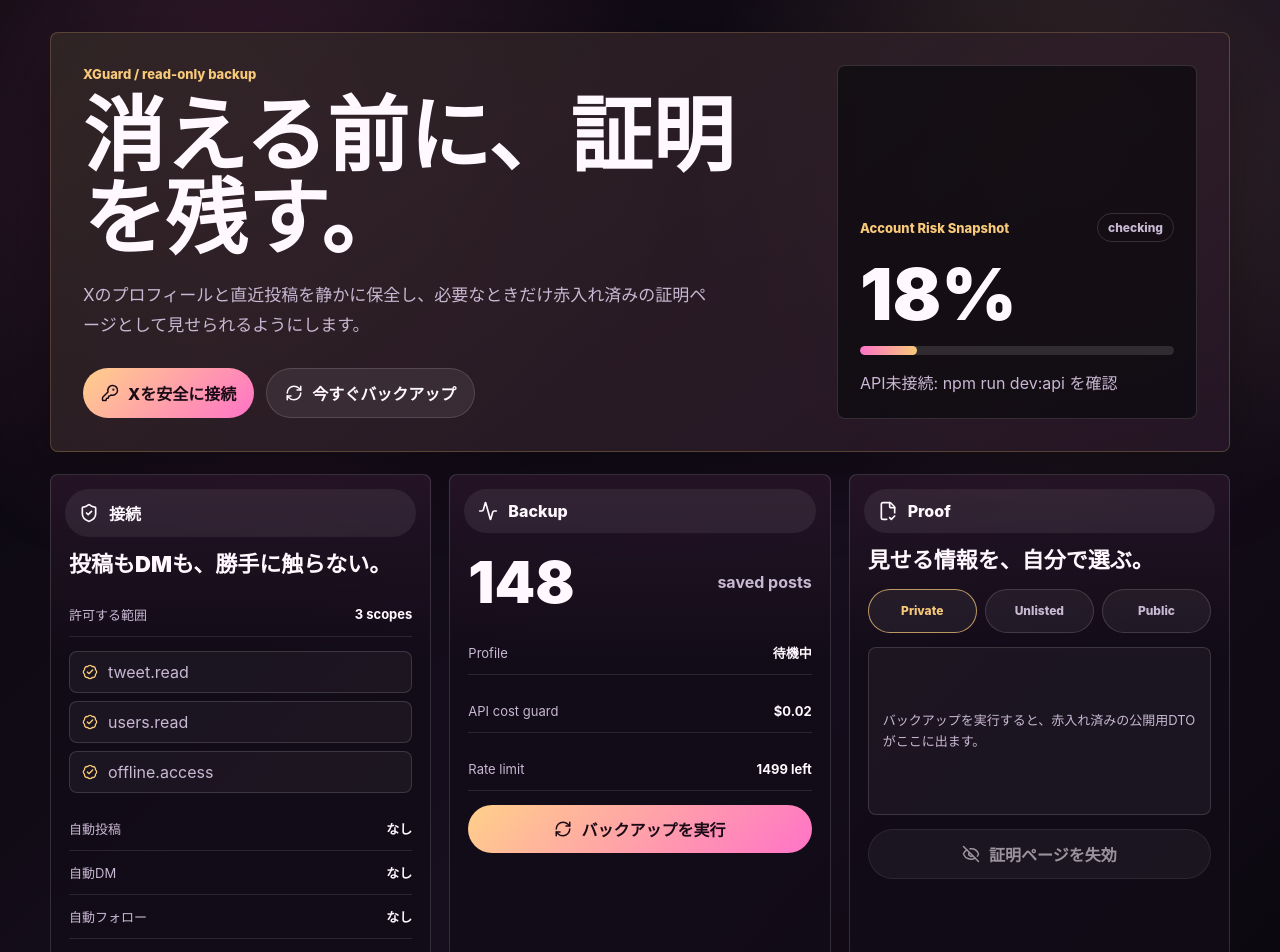
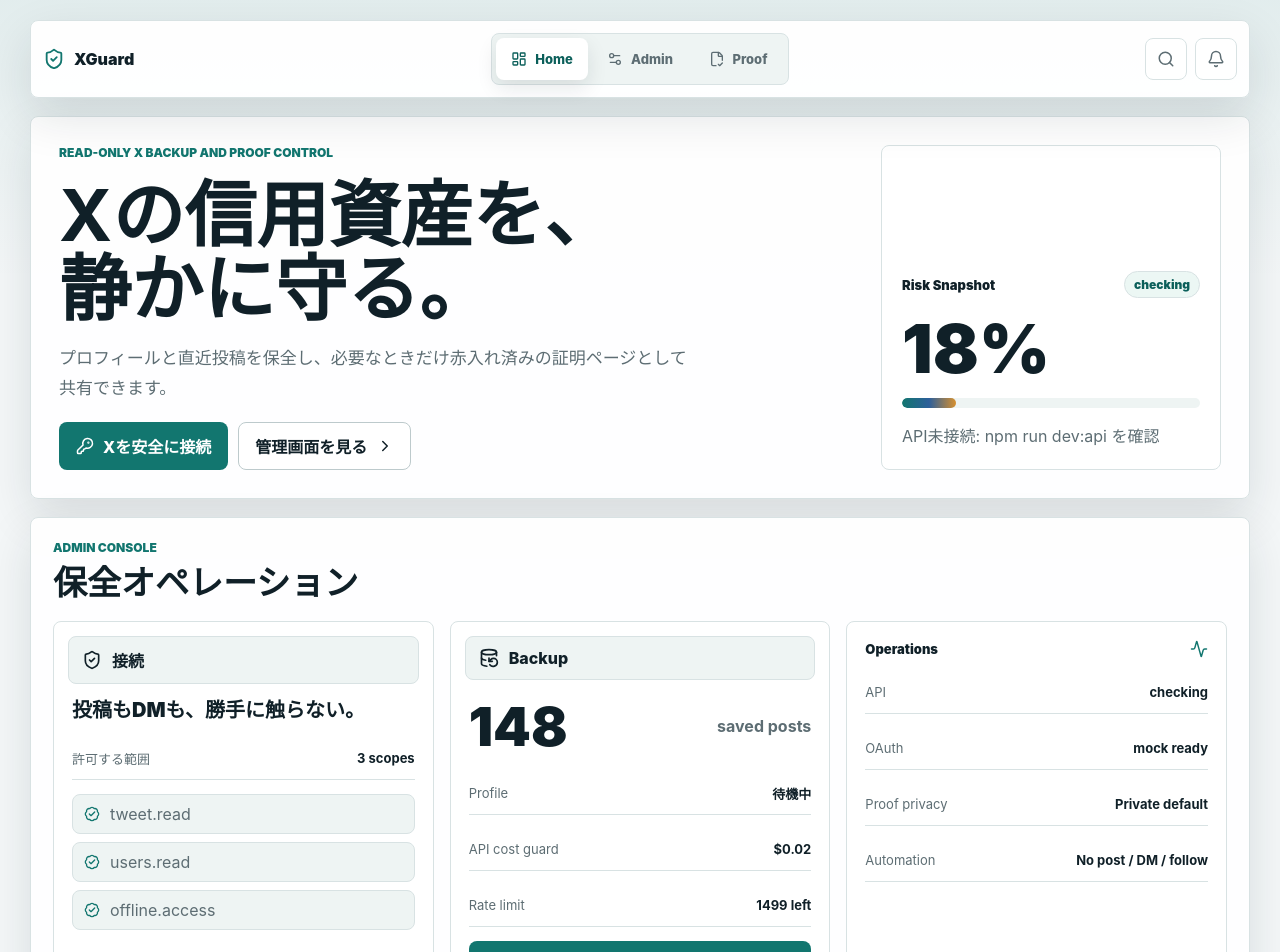
Before and after one commit to UryuAtsuya/Xguard, a React (Vite) app in the folder frontend/: page / in a window 1280 px wide. Shown: the top 952 px of the page. Built offline with nearby package versions, Linux system fonts and the light colour scheme; no server answers.

Commit message:
Refresh frontend wireframe UI

```diff
--- a/frontend/src/App.tsx
+++ b/frontend/src/App.tsx
@@ -1,13 +1,19 @@
 import {
   Activity,
   BadgeCheck,
+  Bell,
+  ChevronRight,
+  Clock3,
+  DatabaseBackup,
   EyeOff,
   FileCheck2,
   KeyRound,
+  LayoutDashboard,
   LockKeyhole,
   RefreshCw,
+  Search,
+  Settings2,
   ShieldCheck,
-  Sparkles,
 } from "lucide-react";
 import { useEffect, useMemo, useState } from "react";
 import type { ReactNode } from "react";
@@ -15,9 +21,11 @@
 import { completeOAuthCallback, fetchHealth, runBackup, startOAuth, type HealthResponse, type OAuthStartResponse } from "./api";
 
 type Step = "snapshot" | "connect" | "backup" | "proof";
+type View = "home" | "admin" | "proof";
 
 export function App() {
   const [activeStep, setActiveStep] = useState<Step>("snapshot");
+  const [activeView, setActiveView] = useState<View>("home");
   const [health, setHealth] = useState<HealthResponse | null>(null);
   const [oauth, setOauth] = useState<OAuthStartResponse | null>(null);
   const [sessionToken, setSessionToken] = useState<string | null>(null);
@@ -57,6 +65,7 @@
       const response = await startOAuth();
       setOauth(response);
       setActiveStep("connect");
+      setActiveView("admin");
       if (response.mode === "mock") {
         const callback = await completeOAuthCallback("mock-authorization-code", response.state);
         setSessionToken(callback.sessionToken);
@@ -86,6 +95,7 @@
       setBackupRun(response.backupRun);
       setProof(response.proofPayload);
       setActiveStep("proof");
+      setActiveView("proof");
       setNotice("証明ページDTOを作成済み");
     } catch {
       setNotice("バックアップに失敗");
@@ -96,28 +106,57 @@
 
   return (
     <main className="app-shell">
-      <section className="hero-band" aria-labelledby="hero-title">
+      <header className="top-bar">
+        <div className="brand-mark">
+          <ShieldCheck aria-hidden="true" size={22} />
+          <span>XGuard</span>
+        </div>
+        <nav className="view-tabs" aria-label="Primary">
+          <ViewButton view="home" activeView={activeView} onSelect={setActiveView} icon={<LayoutDashboard size={16} />}>
+            Home
+          </ViewButton>
+          <ViewButton view="admin" activeView={activeView} onSelect={setActiveView} icon={<Settings2 size={16} />}>
+            Admin
+          </ViewButton>
+          <ViewButton view="proof" activeView={activeView} onSelect={setActiveView} icon={<FileCheck2 size={16} />}>
+            Proof
+          </ViewButton>
+        </nav>
+        <div className="top-actions">
+          <button className="icon-button" type="button" aria-label="検索">
+            <Search aria-hidden="true" size={18} />
+          </button>
+          <button className="icon-button" type="button" aria-label="通知">
+            <Bell aria-hidden="true" size={18} />
+          </button>
+        </div>
+      </header>
+
+      <section className="workspace-grid" aria-label="XGuard wireframe workspace">
+        <section className="home-panel" aria-labelledby="hero-title" data-active={activeView === "home"}>
           <div className="hero-copy">
-          <p className="eyebrow">XGuard / read-only backup</p>
-          <h1 id="hero-title">消える前に、証明を残す。</h1>
+            <p className="eyebrow">Read-only X backup and proof control</p>
+            <h1 id="hero-title">
+              Xの信用資産を、<span className="no-break">静かに守る。</span>
+            </h1>
             <p className="hero-text">
-            Xのプロフィールと直近投稿を静かに保全し、必要なときだけ赤入れ済みの証明ページとして見せられるようにします。
+              プロフィールと直近投稿を保全し、必要なときだけ赤入れ済みの証明ページとして共有できます。
             </p>
             <div className="hero-actions">
               <button className="primary-action" type="button" onClick={handleConnect} disabled={isBusy}>
                 <KeyRound aria-hidden="true" size={18} />
                 Xを安全に接続
               </button>
-            <button className="secondary-action" type="button" onClick={handleBackup} disabled={isBusy}>
-              <RefreshCw aria-hidden="true" size={18} />
-              今すぐバックアップ
+              <button className="secondary-action" type="button" onClick={() => setActiveView("admin")}>
+                管理画面を見る
+                <ChevronRight aria-hidden="true" size={18} />
               </button>
             </div>
           </div>
 
-        <div className="status-panel" aria-live="polite">
-          <div className="status-header">
-            <span>Account Risk Snapshot</span>
+          <div className="readiness-card" aria-live="polite">
+            <div className="panel-header">
+              <span>Risk Snapshot</span>
               <span className="status-chip">{health?.xOAuthMode ?? "checking"}</span>
             </div>
             <div className="readiness-value">{readiness}%</div>
@@ -128,7 +167,13 @@
           </div>
         </section>
 
-      <section className="workflow-grid" aria-label="XGuard workflow">
+        <section className="admin-panel" aria-label="管理画面" data-active={activeView === "admin"}>
+          <div className="section-heading">
+            <p className="eyebrow">Admin Console</p>
+            <h2>保全オペレーション</h2>
+          </div>
+
+          <div className="admin-grid">
             <ScreenCard
               title="接続"
               step="connect"
@@ -146,7 +191,7 @@
               title="Backup"
               step="backup"
               activeStep={activeStep}
-          icon={<Activity aria-hidden="true" size={20} />}
+              icon={<DatabaseBackup aria-hidden="true" size={20} />}
               onSelect={setActiveStep}
             >
               <div className="metric-line">
@@ -162,6 +207,25 @@
               </button>
             </ScreenCard>
 
+            <aside className="ops-panel" aria-label="運用レビュー">
+              <div className="panel-header">
+                <span>Operations</span>
+                <Activity aria-hidden="true" size={18} />
+              </div>
+              <InfoRow label="API" value={health?.ok ? "online" : "checking"} />
+              <InfoRow label="OAuth" value={oauth?.mode ?? "mock ready"} />
+              <InfoRow label="Proof privacy" value="Private default" />
+              <InfoRow label="Automation" value="No post / DM / follow" />
+            </aside>
+          </div>
+        </section>
+
+        <section className="proof-panel" aria-label="証明レビュー" data-active={activeView === "proof"}>
+          <div className="section-heading">
+            <p className="eyebrow">Proof Review</p>
+            <h2>公開前チェック</h2>
+          </div>
+          <div className="proof-layout">
             <ScreenCard
               title="Proof"
               step="proof"
@@ -178,18 +242,36 @@
               </button>
             </ScreenCard>
 
-        <aside className="companion-panel" aria-label="Desktop companion">
-          <div className="companion-heading">
-            <Sparkles aria-hidden="true" size={20} />
-            <h2>運用レビュー</h2>
+            <aside className="timeline-panel" aria-label="タイムライン">
+              <div className="panel-header">
+                <span>Review queue</span>
+                <Clock3 aria-hidden="true" size={18} />
               </div>
-          <InfoRow label="API" value={health?.ok ? "online" : "checking"} />
-          <InfoRow label="OAuth" value={oauth?.mode ?? "mock ready"} />
-          <InfoRow label="Proof privacy" value="Private default" />
-          <InfoRow label="Automation" value="No post / DM / follow" />
+              <ReviewItem title="DTO redaction" value="required" />
+              <ReviewItem title="Representative posts" value={proof ? `${proof.representativeTweets.length} selected` : "waiting"} />
+              <ReviewItem title="Public state" value="private by default" />
             </aside>
+          </div>
+        </section>
       </section>
     </main>
+  );
+}
+
+interface ViewButtonProps {
+  view: View;
+  activeView: View;
+  icon: ReactNode;
+  children: ReactNode;
+  onSelect: (view: View) => void;
+}
+
+function ViewButton({ view, activeView, icon, children, onSelect }: ViewButtonProps) {
+  return (
+    <button className="view-button" type="button" aria-pressed={activeView === view} onClick={() => onSelect(view)}>
+      {icon}
+      <span>{children}</span>
+    </button>
   );
 }
 
@@ -274,6 +356,15 @@
   );
 }
 
+function ReviewItem({ title, value }: { title: string; value: string }) {
+  return (
+    <div className="review-item">
+      <span>{title}</span>
+      <strong>{value}</strong>
+    </div>
+  );
+}
+
 function InfoRow({ label, value }: { label: string; value: string }) {
   return (
     <div className="info-row">
--- a/frontend/src/styles.css
+++ b/frontend/src/styles.css
@@ -1,18 +1,20 @@
 :root {
-  color-scheme: dark;
-  --bg: #08070b;
-  --surface: #120d18;
-  --surface-strong: #1b1322;
-  --surface-warm: #3a2632;
-  --text: #fff8ff;
-  --muted: #c8b8d3;
-  --subtle: #8f809c;
-  --line: rgba(255, 255, 255, 0.14);
-  --gold: #f8c979;
-  --gold-strong: #ffd08a;
-  --magenta: #ff73c7;
-  --danger: #ff6d80;
-  --shadow: 0 24px 72px rgba(0, 0, 0, 0.42);
+  color-scheme: light;
+  --bg: #f4f7f8;
+  --surface: #ffffff;
+  --surface-muted: #eef4f3;
+  --surface-strong: #102028;
+  --text: #102028;
+  --muted: #5d6d73;
+  --subtle: #829197;
+  --line: #d8e2e3;
+  --line-strong: #bdcacc;
+  --teal: #12766f;
+  --teal-strong: #0b5f5a;
+  --blue: #2d5f9a;
+  --amber: #d7902f;
+  --danger: #c94a5a;
+  --shadow: 0 18px 48px rgba(16, 32, 40, 0.12);
   font-family: Inter, "Hiragino Sans", "Noto Sans JP", system-ui, sans-serif;
 }
 
@@ -24,49 +26,13 @@
   min-width: 320px;
   margin: 0;
   background:
-    radial-gradient(circle at 18% 10%, rgba(255, 115, 199, 0.18), transparent 28%),
-    radial-gradient(circle at 84% 12%, rgba(248, 201, 121, 0.16), transparent 24%),
-    linear-gradient(135deg, #08070b 0%, #170e1e 52%, #070609 100%);
+    linear-gradient(180deg, rgba(18, 118, 111, 0.08), transparent 280px),
+    var(--bg);
   color: var(--text);
 }
 
 button {
   font: inherit;
-}
-
-.app-shell {
-  width: min(1180px, calc(100% - 32px));
-  margin: 0 auto;
-  padding: 32px 0 48px;
-}
-
-.hero-band {
-  display: grid;
-  grid-template-columns: minmax(0, 1fr) 360px;
-  gap: 28px;
-  align-items: stretch;
-  min-height: 420px;
-  padding: 32px;
-  border: 1px solid rgba(248, 201, 121, 0.22);
-  border-radius: 8px;
-  background:
-    linear-gradient(145deg, rgba(248, 201, 121, 0.12), rgba(255, 115, 199, 0.08)),
-    rgba(18, 13, 24, 0.82);
-  box-shadow: var(--shadow);
-}
-
-.hero-copy {
-  display: flex;
-  flex-direction: column;
-  justify-content: center;
-  min-width: 0;
-}
-
-.eyebrow {
-  margin: 0 0 12px;
-  color: var(--gold);
-  font-size: 13px;
-  font-weight: 800;
 }
 
 h1,
@@ -75,16 +41,157 @@
   margin: 0;
 }
 
+.app-shell {
+  width: min(1220px, calc(100% - 32px));
+  margin: 0 auto;
+  padding: 20px 0 48px;
+}
+
+.top-bar,
+.home-panel,
+.admin-panel,
+.proof-panel,
+.screen-card,
+.ops-panel,
+.timeline-panel,
+.readiness-card {
+  border: 1px solid var(--line);
+  border-radius: 8px;
+  background: rgba(255, 255, 255, 0.94);
+  box-shadow: var(--shadow);
+}
+
+.top-bar {
+  position: sticky;
+  top: 12px;
+  z-index: 10;
+  display: grid;
+  grid-template-columns: 1fr auto 1fr;
+  gap: 18px;
+  align-items: center;
+  padding: 12px;
+}
+
+.brand-mark,
+.view-button,
+.icon-button,
+.primary-action,
+.secondary-action,
+.screen-tab {
+  display: inline-flex;
+  align-items: center;
+}
+
+.brand-mark {
+  gap: 9px;
+  color: var(--surface-strong);
+  font-weight: 900;
+}
+
+.brand-mark svg,
+.panel-header svg {
+  color: var(--teal);
+}
+
+.view-tabs {
+  display: grid;
+  grid-template-columns: repeat(3, minmax(92px, 1fr));
+  gap: 6px;
+  padding: 4px;
+  border: 1px solid var(--line);
+  border-radius: 8px;
+  background: var(--surface-muted);
+}
+
+.view-button,
+.icon-button,
+.primary-action,
+.secondary-action,
+.screen-tab,
+.segmented-control button {
+  min-height: 42px;
+  border-radius: 8px;
+  cursor: pointer;
+}
+
+.view-button {
+  justify-content: center;
+  gap: 8px;
+  border: 0;
+  background: transparent;
+  color: var(--muted);
+  font-size: 13px;
+  font-weight: 800;
+}
+
+.view-button[aria-pressed="true"] {
+  background: var(--surface);
+  color: var(--teal-strong);
+  box-shadow: 0 8px 20px rgba(16, 32, 40, 0.1);
+}
+
+.top-actions {
+  display: flex;
+  justify-content: end;
+  gap: 8px;
+}
+
+.icon-button {
+  justify-content: center;
+  width: 42px;
+  border: 1px solid var(--line);
+  background: var(--surface);
+  color: var(--muted);
+}
+
+.workspace-grid {
+  display: grid;
+  gap: 18px;
+  margin-top: 18px;
+}
+
+.home-panel {
+  display: grid;
+  grid-template-columns: minmax(0, 1fr) 340px;
+  gap: 24px;
+  min-height: 360px;
+  padding: 28px;
+  overflow: hidden;
+}
+
+.hero-copy {
+  display: grid;
+  align-content: center;
+  gap: 18px;
+  min-width: 0;
+}
+
+.eyebrow {
+  color: var(--teal);
+  font-size: 12px;
+  font-weight: 900;
+  text-transform: uppercase;
+}
+
 h1 {
-  max-width: 720px;
-  font-size: clamp(42px, 7vw, 82px);
-  line-height: 1.02;
+  max-width: 760px;
+  font-size: clamp(38px, 6vw, 72px);
+  line-height: 1.03;
+  letter-spacing: 0;
+}
+
+.no-break {
+  white-space: nowrap;
+}
+
+h2 {
+  font-size: clamp(24px, 3vw, 34px);
+  line-height: 1.18;
   letter-spacing: 0;
 }
 
 .hero-text {
   max-width: 640px;
-  margin-top: 20px;
   color: var(--muted);
   font-size: 17px;
   line-height: 1.75;
@@ -93,38 +200,26 @@
 .hero-actions {
   display: flex;
   flex-wrap: wrap;
-  gap: 12px;
-  margin-top: 28px;
-}
-
-.primary-action,
-.secondary-action,
-.screen-tab,
-.segmented-control button {
-  min-height: 44px;
-  border: 0;
-  border-radius: 999px;
-  cursor: pointer;
+  gap: 10px;
 }
 
 .primary-action,
 .secondary-action {
-  display: inline-flex;
-  align-items: center;
   justify-content: center;
   gap: 9px;
-  padding: 12px 18px;
+  border: 1px solid transparent;
+  padding: 11px 16px;
   font-weight: 850;
 }
 
 .primary-action {
-  background: linear-gradient(135deg, var(--gold-strong), var(--magenta));
-  color: #1b0b16;
+  background: var(--teal);
+  color: #fff;
 }
 
 .secondary-action {
-  border: 1px solid var(--line);
-  background: rgba(255, 255, 255, 0.07);
+  border-color: var(--line-strong);
+  background: var(--surface);
   color: var(--text);
 }
 
@@ -138,127 +233,147 @@
   width: 100%;
 }
 
-.status-panel {
-  display: flex;
-  flex-direction: column;
-  justify-content: end;
+.readiness-card {
+  display: grid;
+  align-content: end;
   gap: 16px;
-  padding: 22px;
-  border: 1px solid var(--line);
-  border-radius: 8px;
-  background: rgba(8, 7, 11, 0.62);
+  padding: 20px;
+  box-shadow: none;
 }
 
-.status-header,
+.panel-header,
 .info-row,
-.metric-line {
+.metric-line,
+.review-item {
   display: flex;
   align-items: center;
   justify-content: space-between;
   gap: 12px;
 }
 
-.status-header {
-  color: var(--gold);
+.panel-header {
+  color: var(--text);
   font-size: 13px;
-  font-weight: 800;
+  font-weight: 900;
 }
 
 .status-chip {
   border: 1px solid var(--line);
   border-radius: 999px;
-  padding: 6px 10px;
-  color: var(--muted);
+  padding: 5px 9px;
+  color: var(--teal-strong);
+  background: #ecf7f4;
   font-size: 12px;
 }
 
 .readiness-value {
-  font-size: 72px;
-  font-weight: 900;
+  font-size: 68px;
+  font-weight: 950;
   line-height: 1;
 }
 
 .progress-track {
-  height: 9px;
+  height: 10px;
   overflow: hidden;
   border-radius: 999px;
-  background: rgba(255, 255, 255, 0.12);
+  background: var(--surface-muted);
 }
 
 .progress-track span {
   display: block;
   height: 100%;
   border-radius: inherit;
-  background: linear-gradient(90deg, var(--magenta), var(--gold));
+  background: linear-gradient(90deg, var(--teal), var(--blue), var(--amber));
 }
 
-.status-panel p {
+.readiness-card p {
   color: var(--muted);
   line-height: 1.55;
 }
 
-.workflow-grid {
+.admin-panel,
+.proof-panel {
+  display: grid;
+  gap: 18px;
+  padding: 22px;
+}
+
+.section-heading {
+  display: grid;
+  gap: 8px;
+}
+
+.admin-grid,
+.proof-layout {
   display: grid;
   grid-template-columns: repeat(3, minmax(0, 1fr));
-  gap: 18px;
-  margin-top: 22px;
+  gap: 16px;
+}
+
+.proof-layout {
+  grid-template-columns: minmax(0, 1.35fr) minmax(260px, 0.65fr);
 }
 
 .screen-card,
-.companion-panel {
+.ops-panel,
+.timeline-panel {
   min-width: 0;
-  border: 1px solid var(--line);
-  border-radius: 8px;
-  background:
-    linear-gradient(180deg, rgba(255, 115, 199, 0.08), transparent 38%),
-    rgba(18, 13, 24, 0.84);
+  box-shadow: none;
 }
 
 .screen-card.active {
-  border-color: rgba(248, 201, 121, 0.54);
+  border-color: rgba(18, 118, 111, 0.5);
 }
 
 .screen-tab {
-  display: flex;
-  align-items: center;
   gap: 10px;
   width: calc(100% - 28px);
   margin: 14px;
-  padding: 12px 14px;
-  background: rgba(255, 255, 255, 0.07);
+  border: 1px solid var(--line);
+  padding: 11px 13px;
+  background: var(--surface-muted);
   color: var(--text);
   font-weight: 850;
   text-align: left;
 }
 
 .screen-tab[aria-pressed="true"] {
-  color: #1b0b16;
-  background: linear-gradient(135deg, var(--gold-strong), var(--magenta));
+  border-color: rgba(18, 118, 111, 0.42);
+  background: #e6f4f1;
+  color: var(--teal-strong);
 }
 
 .screen-body,
-.companion-panel {
+.ops-panel,
+.timeline-panel {
   display: grid;
   gap: 14px;
   padding: 0 18px 18px;
 }
 
+.ops-panel,
+.timeline-panel {
+  align-content: start;
+  padding-top: 18px;
+}
+
 .screen-lead {
   color: var(--text);
-  font-size: 22px;
+  font-size: 20px;
   font-weight: 900;
-  line-height: 1.25;
+  line-height: 1.28;
 }
 
-.info-row {
-  min-height: 44px;
-  padding: 10px 0;
-  border-bottom: 1px solid rgba(255, 255, 255, 0.1);
+.info-row,
+.review-item {
+  min-height: 42px;
+  border-bottom: 1px solid var(--line);
   color: var(--muted);
   font-size: 13px;
 }
 
-.info-row strong {
+.info-row strong,
+.review-item strong {
   color: var(--text);
   text-align: right;
 }
@@ -275,17 +390,17 @@
   display: flex;
   align-items: center;
   gap: 10px;
-  min-height: 42px;
-  padding: 10px 12px;
+  min-height: 40px;
+  padding: 9px 11px;
   border: 1px solid var(--line);
   border-radius: 8px;
   color: var(--muted);
-  background: rgba(255, 255, 255, 0.045);
+  background: var(--surface-muted);
 }
 
 .scope-list svg,
 .proof-identity svg {
-  color: var(--gold);
+  color: var(--teal);
   flex: 0 0 auto;
 }
 
@@ -295,7 +410,8 @@
 }
 
 .metric-line span {
-  font-size: 58px;
+  color: var(--surface-strong);
+  font-size: 54px;
   font-weight: 950;
 }
 
@@ -313,15 +429,16 @@
 
 .segmented-control button {
   border: 1px solid var(--line);
-  background: rgba(255, 255, 255, 0.055);
+  background: var(--surface-muted);
   color: var(--muted);
   font-size: 12px;
-  font-weight: 800;
+  font-weight: 850;
 }
 
 .segmented-control .selected {
-  border-color: rgba(248, 201, 121, 0.72);
-  color: var(--gold);
+  border-color: rgba(18, 118, 111, 0.48);
+  background: #e6f4f1;
+  color: var(--teal-strong);
 }
 
 .proof-preview {
@@ -331,7 +448,7 @@
   padding: 14px;
   border: 1px solid var(--line);
   border-radius: 8px;
-  background: rgba(255, 255, 255, 0.045);
+  background: var(--surface-muted);
 }
 
 .proof-preview p {
@@ -360,43 +477,35 @@
   font-size: 12px;
 }
 
-.companion-panel {
-  grid-column: 1 / -1;
-  padding: 18px;
-}
-
-.companion-heading {
-  display: flex;
-  align-items: center;
-  gap: 10px;
-}
-
-.companion-heading svg {
-  color: var(--gold);
-}
-
-.companion-heading h2 {
-  font-size: 24px;
-}
-
 @media (max-width: 900px) {
   .app-shell {
-    width: min(100% - 20px, 560px);
-    padding: 16px 0 32px;
+    width: min(100% - 20px, 620px);
+    padding: 12px 0 32px;
   }
 
-  .hero-band,
-  .workflow-grid {
+  .top-bar {
+    position: static;
     grid-template-columns: 1fr;
   }
 
-  .hero-band {
-    min-height: auto;
-    padding: 20px;
+  .top-actions {
+    display: none;
+  }
+
+  .home-panel,
+  .admin-grid,
+  .proof-layout {
+    grid-template-columns: 1fr;
+  }
+
+  .home-panel,
+  .admin-panel,
+  .proof-panel {
+    padding: 18px;
   }
 
   h1 {
-    font-size: 46px;
+    font-size: 43px;
   }
 
   .hero-text {
@@ -404,21 +513,21 @@
   }
 
   .readiness-value {
-    font-size: 56px;
+    font-size: 54px;
   }
 }
 
-@media (max-width: 420px) {
+@media (max-width: 460px) {
   .app-shell {
     width: calc(100% - 12px);
   }
 
-  .hero-band {
-    padding: 16px;
+  .view-tabs {
+    grid-template-columns: 1fr;
   }
 
   h1 {
-    font-size: 39px;
+    font-size: 36px;
   }
 
   .hero-actions {
```
Also changed, not shown: 1 other file (tests, documents, lock files or other folders). Lines whose indentation alone changed are shown as unchanged.
